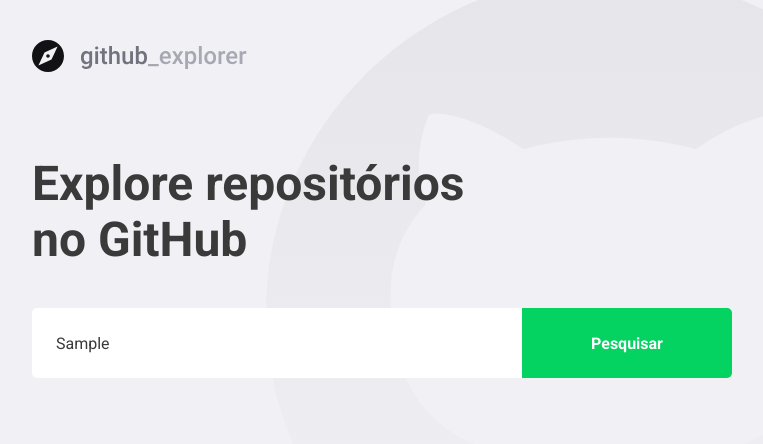
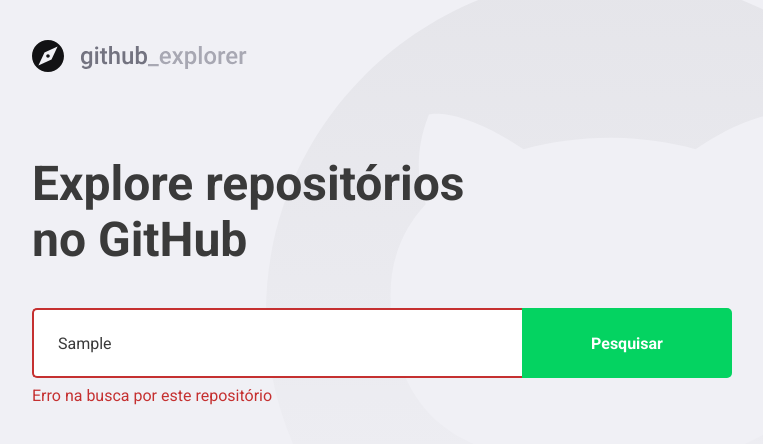
Before and after one commit to SammuelGR/github-explorer, a React (Create React App) app: page / in a window 1280 px wide. Both pictures are taken after typing "Sample" into the empty fields and a click on the button "Pesquisar". Shown: the top 444 px of the page, without its empty margins (148-911 px from the left). Built offline with nearby package versions, Linux system fonts and the light colour scheme; no server answers.

Commit message:
implements error handling
adds a red border and an error message when the submit fails

```diff
--- a/src/pages/Dashboard/index.tsx
+++ b/src/pages/Dashboard/index.tsx
@@ -4,7 +4,7 @@
 
 import logoImg from '../../assets/logo.svg';
 
-import { Title, Form, Repositories } from './styles';
+import { Title, Form, Repositories, Error } from './styles';
 
 interface Repository {
 	full_name: string;
@@ -17,6 +17,7 @@
 
 const Dashboard: React.FC = () => {
 	const [newRepo, setNewRepo] = useState('');
+	const [inputError, setInputError] = useState('');
 	const [repositories, setRepositories] = useState<Repository[]>([]);
 
 	async function handleAddRepository(
@@ -24,12 +25,22 @@
 	): Promise<void> {
 		event.preventDefault();
 
-		const response = await api.get<Repository>(`repos/${newRepo}`);
+		if (!newRepo) {
+			setInputError('Digite autor/nome do repositório');
+			return;
+		}
 
-		const repository = response.data;
+		try {
+			const response = await api.get<Repository>(`repos/${newRepo}`);
 
-		setRepositories([...repositories, repository]);
-		setNewRepo('');
+			const repository = response.data;
+
+			setRepositories([...repositories, repository]);
+			setNewRepo('');
+			setInputError('');
+		} catch (err) {
+			setInputError('Erro na busca por este repositório');
+		}
 	}
 
 	return (
@@ -37,7 +48,7 @@
 			<img src={logoImg} alt="GitHub Explorer" />
 			<Title>Explore repositórios no GitHub</Title>
 
-			<Form onSubmit={handleAddRepository}>
+			<Form hasError={!!inputError} onSubmit={handleAddRepository}>
 				<input
 					placeholder="Digite o nome do repositório"
 					value={newRepo}
@@ -45,6 +56,8 @@
 				/>
 				<button type="submit">Pesquisar</button>
 			</Form>
+
+			{inputError && <Error>{inputError}</Error>}
 
 			<Repositories>
 				{repositories.map(repository => (
--- a/src/pages/Dashboard/styles.ts
+++ b/src/pages/Dashboard/styles.ts
@@ -1,5 +1,9 @@
-import styled from 'styled-components';
+import styled, { css } from 'styled-components';
 import { shade } from 'polished';
+
+interface FormProps {
+	hasError: boolean;
+}
 
 export const Title = styled.h1`
 	font-size: 48px;
@@ -10,7 +14,7 @@
 	margin-top: 80px;
 `;
 
-export const Form = styled.form`
+export const Form = styled.form<FormProps>`
 	margin-top: 40px;
 	max-width: 700px;
 
@@ -23,6 +27,14 @@
 		border: 0;
 		border-radius: 5px 0 0 5px;
 		color: #3a3a3a;
+		border: 2px solid #fff;
+		border-right: 0;
+
+		${props =>
+			props.hasError &&
+			css`
+				border-color: #c53030;
+			`}
 
 		&::placeholder {
 			color: #a8a8b3;
@@ -43,6 +55,12 @@
 			background: ${shade(0.2, '#04d361')};
 		}
 	}
+`;
+
+export const Error = styled.span`
+	display: block;
+	color: #c53030;
+	margin-top: 8px;
 `;
 
 export const Repositories = styled.div`
```
